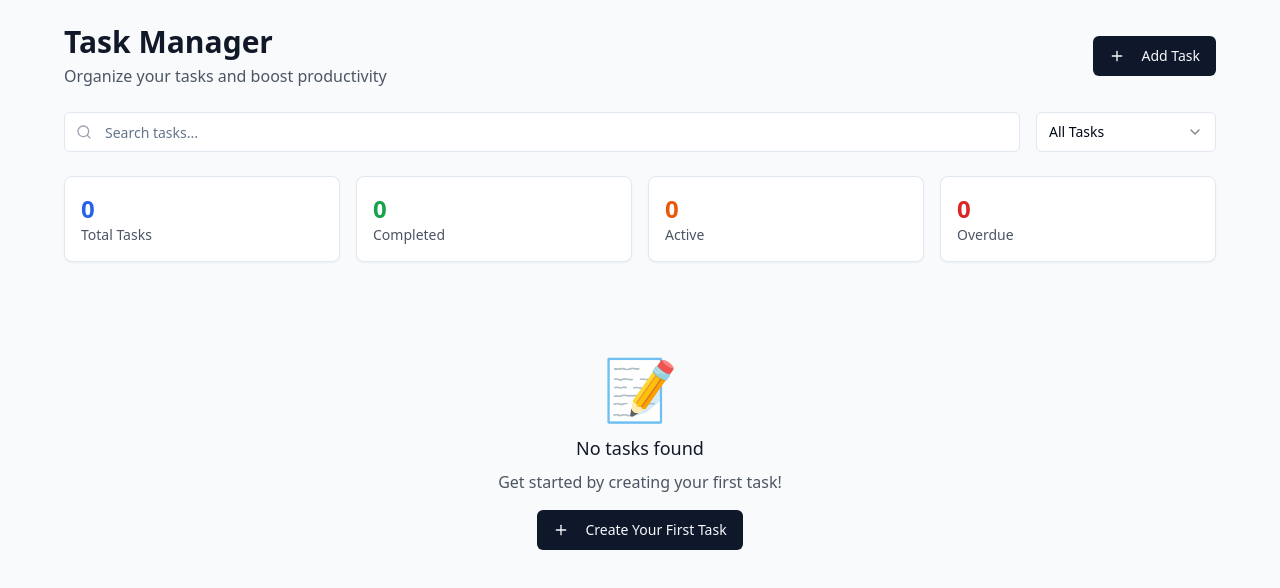
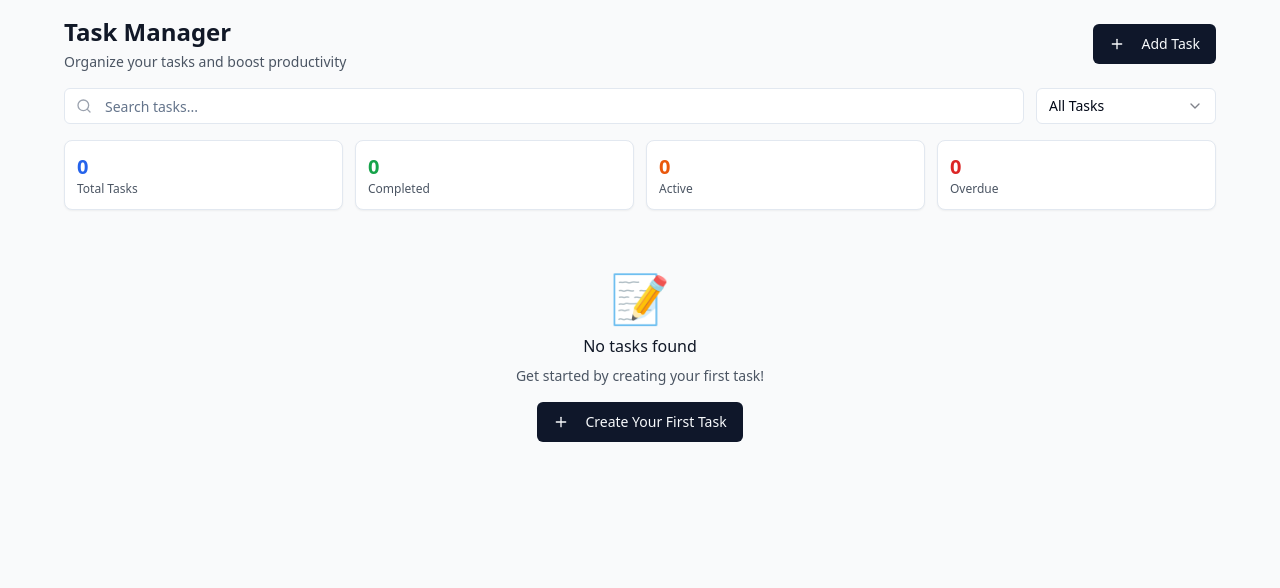
Before and after one commit to winsberii/task-manager, a React (Vite) app: page / in a window 1280 px wide. Shown: the top 588 px of the page. Built offline with nearby package versions, Linux system fonts and the light colour scheme.

Commit message:
Refactor: Make list view more compact
Reduced spacing and padding in the list view for a more compact display.

```diff
--- a/src/components/TaskCard.tsx
+++ b/src/components/TaskCard.tsx
@@ -24,42 +24,42 @@ export const TaskCard = ({ task, onEdit, onDelete, onCopy, onComplete, onOpen }:
   const isCompleted = !!task.completeDate;
 
   return (
-    <Card className={`transition-all duration-200 hover:shadow-lg ${isCompleted ? 'opacity-75' : ''} ${isOverdue ? 'border-red-300' : ''}`}>
-      <CardHeader className="pb-3">
+    <Card className={`transition-all duration-200 hover:shadow-md ${isCompleted ? 'opacity-75' : ''} ${isOverdue ? 'border-red-300' : ''}`}>
+      <CardHeader className="pb-2 pt-3 px-3">
         <div className="flex items-start justify-between">
-          <CardTitle className={`text-lg font-semibold ${isCompleted ? 'line-through text-muted-foreground' : ''}`}>
+          <CardTitle className={`text-base font-medium ${isCompleted ? 'line-through text-muted-foreground' : ''}`}>
             {task.name}
           </CardTitle>
           <Button
             variant="ghost"
             size="sm"
             onClick={() => onComplete(task.id)}
-            className="h-8 w-8 p-0"
+            className="h-6 w-6 p-0 ml-2 flex-shrink-0"
           >
             {isCompleted ? (
-              <CheckCircle2 className="h-5 w-5 text-green-600" />
+              <CheckCircle2 className="h-4 w-4 text-green-600" />
             ) : (
-              <Circle className="h-5 w-5" />
+              <Circle className="h-4 w-4" />
             )}
           </Button>
         </div>
         {task.content && (
-          <p className="text-sm text-muted-foreground mt-2 line-clamp-2">
+          <p className="text-xs text-muted-foreground mt-1 line-clamp-2">
             {task.content}
           </p>
         )}
       </CardHeader>
 
-      <CardContent className="py-3">
-        <div className="space-y-2">
+      <CardContent className="py-2 px-3">
+        <div className="space-y-1">
           {task.dueDate && (
-            <div className="flex items-center gap-2 text-sm">
-              <Calendar className="h-4 w-4" />
+            <div className="flex items-center gap-1 text-xs">
+              <Calendar className="h-3 w-3" />
               <span className={isOverdue ? 'text-red-600 font-medium' : 'text-muted-foreground'}>
                 Due {format(task.dueDate, 'MMM d, yyyy')}
               </span>
               {isOverdue && (
-                <Badge variant="destructive" className="text-xs">
+                <Badge variant="destructive" className="text-xs px-1 py-0 h-4 text-[10px] ml-1">
                   Overdue
                 </Badge>
               )}
@@ -67,12 +67,12 @@ export const TaskCard = ({ task, onEdit, onDelete, onCopy, onComplete, onOpen }:
           )}
 
           {totalSubtasks > 0 && (
-            <div className="flex items-center gap-2">
-              <Badge variant="secondary" className="text-xs">
+            <div className="flex items-center gap-1">
+              <Badge variant="secondary" className="text-xs px-1 py-0 h-4 text-[10px]">
                 {completedSubtasks}/{totalSubtasks} subtasks
               </Badge>
               {completedSubtasks === totalSubtasks && totalSubtasks > 0 && (
-                <Badge variant="default" className="text-xs bg-green-100 text-green-800">
+                <Badge variant="default" className="text-xs px-1 py-0 h-4 text-[10px] bg-green-100 text-green-800">
                   All Done!
                 </Badge>
               )}
@@ -81,12 +81,12 @@ export const TaskCard = ({ task, onEdit, onDelete, onCopy, onComplete, onOpen }:
         </div>
       </CardContent>
 
-      <CardFooter className="pt-3 flex justify-between">
+      <CardFooter className="pt-2 pb-3 px-3 flex justify-between">
         <Button
           variant="outline"
           size="sm"
           onClick={() => onOpen(task.id)}
-          className="flex-1 mr-2"
+          className="flex-1 mr-2 h-7 text-xs"
         >
           Open
         </Button>
@@ -96,27 +96,27 @@ export const TaskCard = ({ task, onEdit, onDelete, onCopy, onComplete, onOpen }:
             variant="ghost"
             size="sm"
             onClick={() => onEdit(task)}
-            className="h-8 w-8 p-0"
+            className="h-6 w-6 p-0"
           >
-            <Edit className="h-4 w-4" />
+            <Edit className="h-3 w-3" />
           </Button>
 
           <Button
             variant="ghost"
             size="sm"
             onClick={() => onCopy(task.id)}
-            className="h-8 w-8 p-0"
+            className="h-6 w-6 p-0"
           >
-            <Copy className="h-4 w-4" />
+            <Copy className="h-3 w-3" />
           </Button>
 
           <Button
             variant="ghost"
             size="sm"
             onClick={() => onDelete(task.id)}
-            className="h-8 w-8 p-0 text-red-600 hover:text-red-700"
+            className="h-6 w-6 p-0 text-red-600 hover:text-red-700"
           >
-            <Trash2 className="h-4 w-4" />
+            <Trash2 className="h-3 w-3" />
           </Button>
         </div>
       </CardFooter>
--- a/src/pages/Index.tsx
+++ b/src/pages/Index.tsx
@@ -222,13 +222,13 @@ const Index = () => {
   }
 
   return (
-    <div className="min-h-screen bg-gray-50 p-6">
-      <div className="max-w-6xl mx-auto space-y-6">
+    <div className="min-h-screen bg-gray-50 p-4">
+      <div className="max-w-6xl mx-auto space-y-4">
         {/* Header */}
-        <div className="flex flex-col sm:flex-row gap-4 items-start sm:items-center justify-between">
+        <div className="flex flex-col sm:flex-row gap-3 items-start sm:items-center justify-between">
           <div>
-            <h1 className="text-3xl font-bold text-gray-900">Task Manager</h1>
-            <p className="text-gray-600 mt-1">Organize your tasks and boost productivity</p>
+            <h1 className="text-2xl font-bold text-gray-900">Task Manager</h1>
+            <p className="text-gray-600 mt-1 text-sm">Organize your tasks and boost productivity</p>
           </div>
           <Button onClick={() => {
             setEditingTask(null);
@@ -240,18 +240,18 @@ const Index = () => {
         </div>
 
         {/* Filters and Search */}
-        <div className="flex flex-col sm:flex-row gap-4">
+        <div className="flex flex-col sm:flex-row gap-3">
           <div className="relative flex-1">
             <Search className="absolute left-3 top-1/2 transform -translate-y-1/2 text-gray-400 h-4 w-4" />
             <Input
               placeholder="Search tasks..."
               value={searchTerm}
               onChange={(e) => setSearchTerm(e.target.value)}
-              className="pl-10"
+              className="pl-10 h-9"
             />
           </div>
           <Select value={filterStatus} onValueChange={(value: typeof filterStatus) => setFilterStatus(value)}>
-            <SelectTrigger className="w-[180px]">
+            <SelectTrigger className="w-[180px] h-9">
               <SelectValue placeholder="Filter by status" />
             </SelectTrigger>
             <SelectContent>
@@ -264,33 +264,33 @@ const Index = () => {
         </div>
 
         {/* Task Stats */}
-        <div className="grid grid-cols-2 md:grid-cols-4 gap-4">
-          <div className="bg-white p-4 rounded-lg shadow-sm border">
-            <div className="text-2xl font-bold text-blue-600">{tasks.length}</div>
-            <div className="text-sm text-gray-600">Total Tasks</div>
+        <div className="grid grid-cols-2 md:grid-cols-4 gap-3">
+          <div className="bg-white p-3 rounded-lg shadow-sm border">
+            <div className="text-xl font-bold text-blue-600">{tasks.length}</div>
+            <div className="text-xs text-gray-600">Total Tasks</div>
           </div>
-          <div className="bg-white p-4 rounded-lg shadow-sm border">
-            <div className="text-2xl font-bold text-green-600">
+          <div className="bg-white p-3 rounded-lg shadow-sm border">
+            <div className="text-xl font-bold text-green-600">
               {tasks.filter(t => t.completeDate).length}
             </div>
-            <div className="text-sm text-gray-600">Completed</div>
+            <div className="text-xs text-gray-600">Completed</div>
           </div>
-          <div className="bg-white p-4 rounded-lg shadow-sm border">
-            <div className="text-2xl font-bold text-orange-600">
+          <div className="bg-white p-3 rounded-lg shadow-sm border">
+            <div className="text-xl font-bold text-orange-600">
               {tasks.filter(t => !t.completeDate).length}
             </div>
-            <div className="text-sm text-gray-600">Active</div>
+            <div className="text-xs text-gray-600">Active</div>
           </div>
-          <div className="bg-white p-4 rounded-lg shadow-sm border">
-            <div className="text-2xl font-bold text-red-600">
+          <div className="bg-white p-3 rounded-lg shadow-sm border">
+            <div className="text-xl font-bold text-red-600">
               {tasks.filter(t => t.dueDate && !t.completeDate && new Date() > t.dueDate).length}
             </div>
-            <div className="text-sm text-gray-600">Overdue</div>
+            <div className="text-xs text-gray-600">Overdue</div>
           </div>
         </div>
 
         {/* Task List */}
-        <div className="grid grid-cols-1 md:grid-cols-2 lg:grid-cols-3 gap-6">
+        <div className="grid grid-cols-1 md:grid-cols-2 lg:grid-cols-3 xl:grid-cols-4 gap-4">
           {filteredTasks.map(task => (
             <TaskCard
               key={task.id}
@@ -309,10 +309,10 @@ const Index = () => {
 
         {/* Empty State */}
         {filteredTasks.length === 0 && (
-          <div className="text-center py-12">
-            <div className="text-gray-400 text-6xl mb-4">📝</div>
-            <h3 className="text-lg font-medium text-gray-900 mb-2">No tasks found</h3>
-            <p className="text-gray-600 mb-4">
+          <div className="text-center py-8">
+            <div className="text-gray-400 text-5xl mb-3">📝</div>
+            <h3 className="text-base font-medium text-gray-900 mb-2">No tasks found</h3>
+            <p className="text-gray-600 mb-4 text-sm">
               {searchTerm || filterStatus !== 'all'
                 ? 'Try adjusting your search or filter criteria.'
                 : 'Get started by creating your first task!'
```
